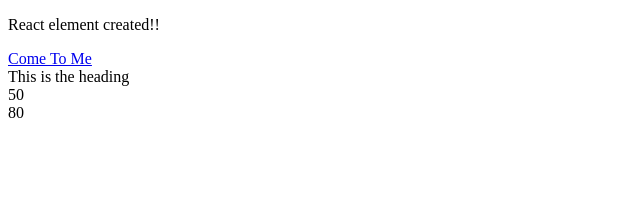
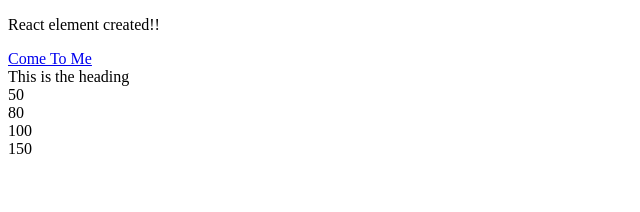
Before and after one commit to Ranjita-Das/uni-testing, a React app: page / in a window 1280 px wide. Shown: the top 212 px of the page, without its empty margins (0-640 px from the left). Built offline with nearby package versions, Linux system fonts and the light colour scheme; the HTML template or start-up script is replaced by a standard one.

Commit message:
added more to heading div

```diff
--- a/src/heading.js
+++ b/src/heading.js
@@ -9,6 +9,8 @@ class heading extends React.Component{
         <div>{heading}</div>
         <div>50</div>
         <div>80</div>
+        <div>100</div>
+        <div>150</div>
       </div>
     )
   }
```
Also changed, not shown: 1 other file (tests, documents, lock files or other folders).
